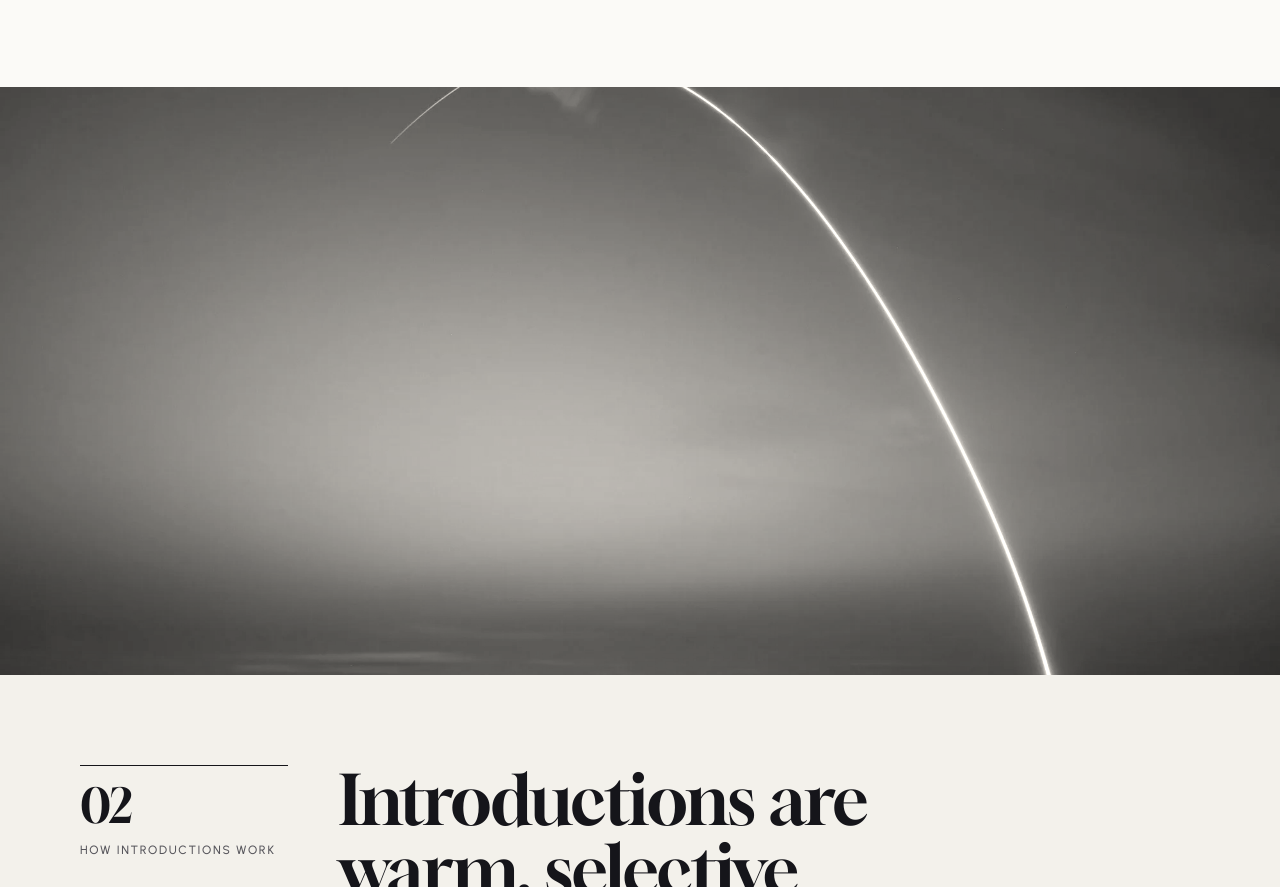
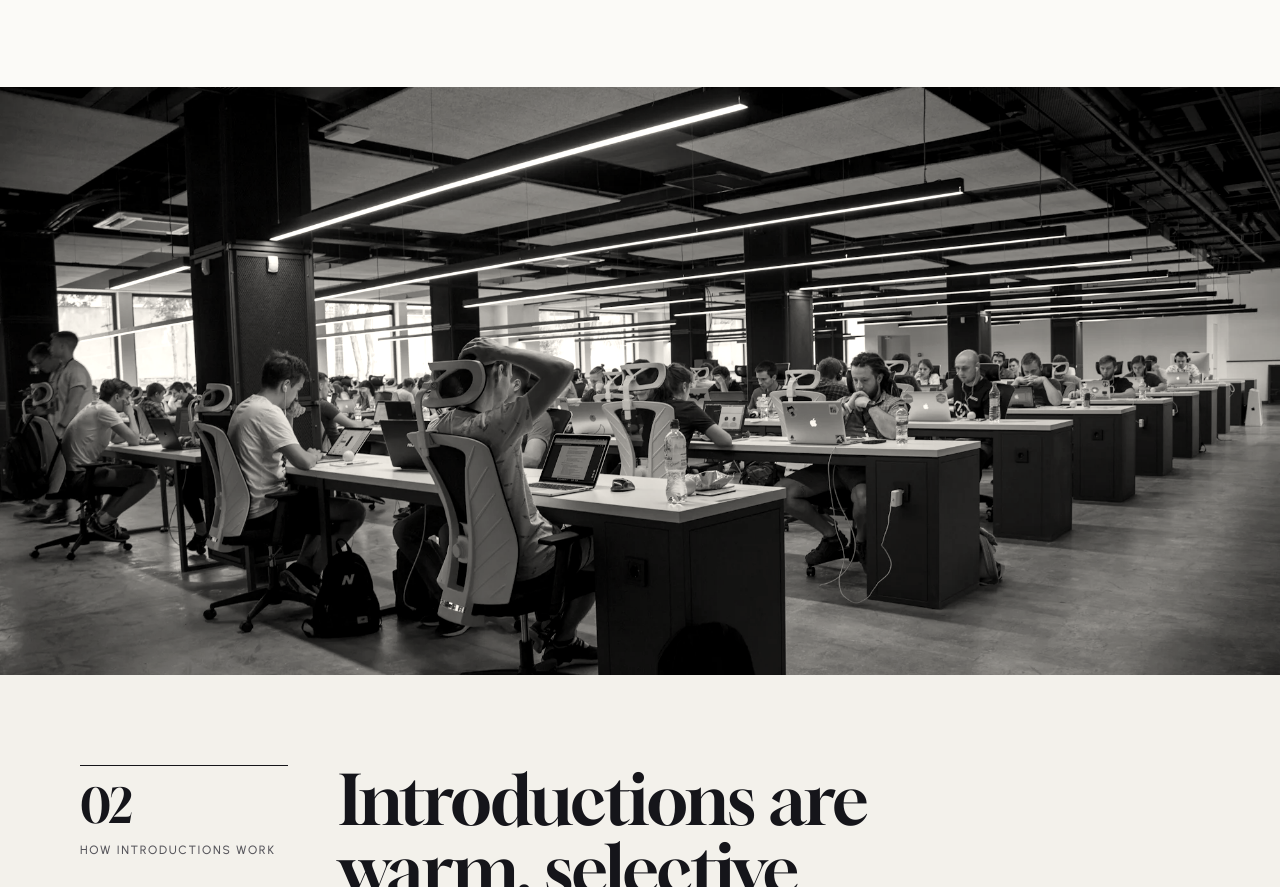
Before and after one commit to Shreyan1/bq-site, a website: page investors.html in a window 1280 px wide. Shown: the part 1565-2452 px from the top of the page. Drawn offline with Linux system fonts and the light colour scheme.

Commit message:
Use the hackathon photo for the investors band

```diff
--- a/investors.html
+++ b/investors.html
@@ -100,7 +100,7 @@
       </div>
     </section>
 
-    <figure class="photo photo-band"><img src="assets/photos/launch-1000.webp" srcset="assets/photos/launch-1000.webp 1000w, assets/photos/launch-2000.webp 2000w" sizes="100vw" width="1000" height="667" alt="" loading="lazy" decoding="async" style="object-position:72% 50%"></figure>
+    <figure class="photo photo-band"><img src="assets/photos/hackathon-1000.webp" srcset="assets/photos/hackathon-1000.webp 1000w, assets/photos/hackathon-2000.webp 2000w" sizes="100vw" width="1000" height="667" alt="" loading="lazy" decoding="async" style="object-position:50% 40%"></figure>
 
 
     <section class="section section-wash" id="flow" aria-labelledby="flow-title">
```
